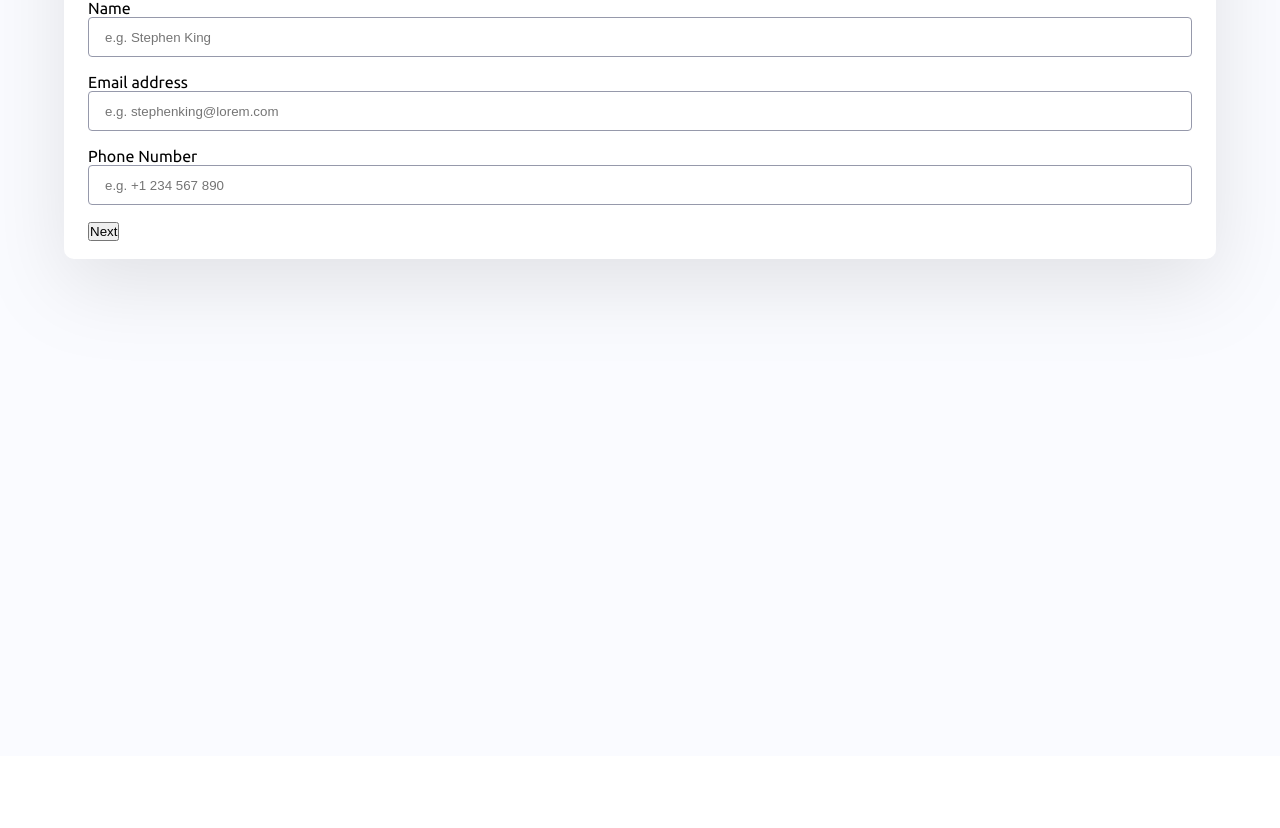
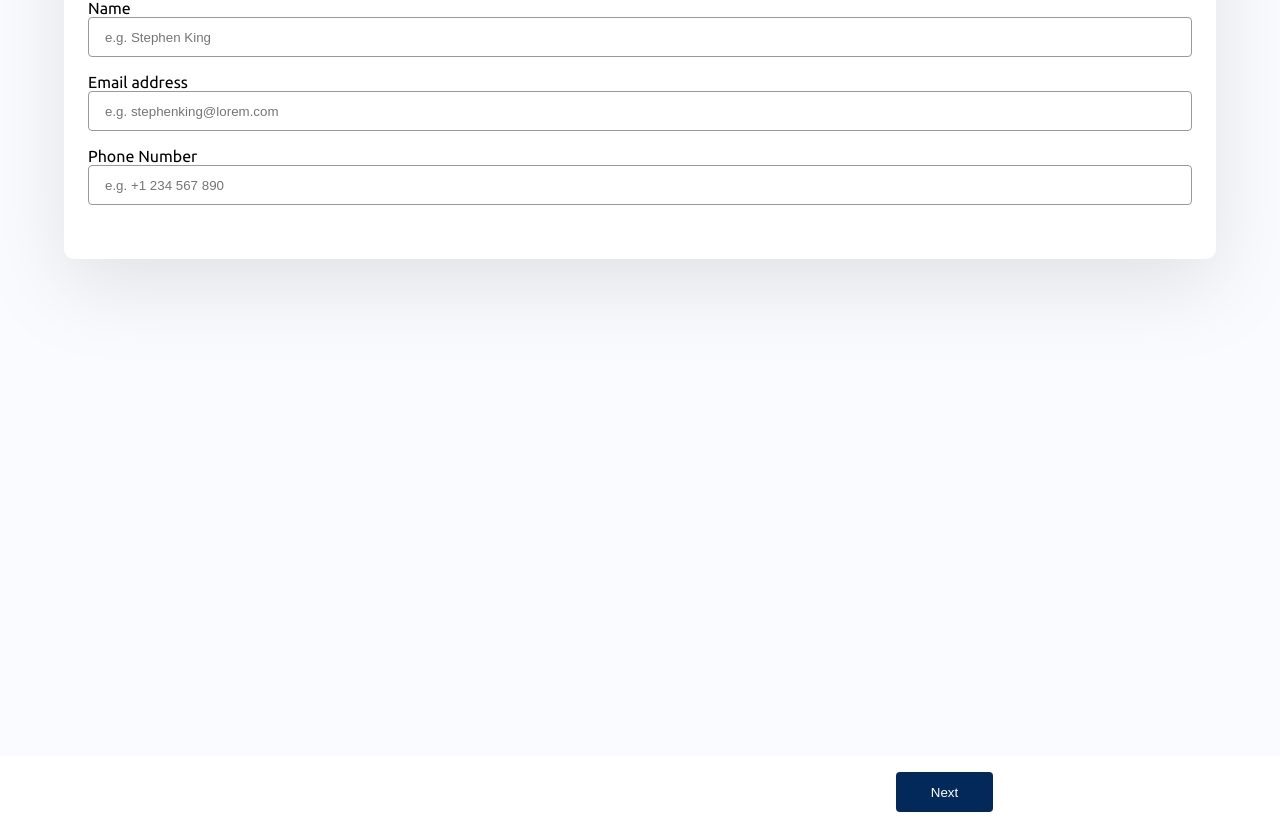
Before and after one commit to nyrellcl/multi-form-challenge, a React (Create React App) app: page / in a window 1280 px wide. Shown: the part 216-1044 px from the top of the page. Before the commit the page ends 972 px from the top, so only its background shows below. Built offline with nearby package versions, Linux system fonts and the light colour scheme.

Commit message:
btn container

```diff
--- a/src/App.js
+++ b/src/App.js
@@ -1,23 +1,26 @@
 import "./index-sass/index.css";
-import React, {useState} from "react";
+import React, { useState } from "react";
 import Personal from "./components/Personal";
 
 
 function App() {
-  const [pagination] = useState([1,2,3,4]);
+  const [pagination] = useState([1, 2, 3, 4]);
 
   return (
     <main className="App">
       <header className="header-container">
-          <aside className="pagination-bar">
-            {pagination.map((paginations,idx)=>(
-              <span key={idx}>{paginations}</span>
+        <aside className="pagination-bar">
+          {pagination.map((paginations, idx) => (
+            <span key={idx}>{paginations}</span>
 
-            ))}
-            </aside>
+          ))}
+        </aside>
       </header>
 
-        <Personal/>
+      <Personal />
+      <div className="submit-container">
+        <button type="button" className='submit-container__btn'>Next</button>
+      </div>
 
     </main>
   );
--- a/src/components/Personal.js
+++ b/src/components/Personal.js
@@ -18,11 +18,7 @@ function Personal() {
 
                     <label htmlFor='phone'>Phone Number</label>
                     <input required name="phone" id="phone" placeholder='e.g. +1 234 567 890' />
-                    <div className="submit-container">
-                        <button type="button">Next</button>
-                    </div>
                 </form>
-
             </article>
         </section>
     )
--- a/src/index-sass/index.css
+++ b/src/index-sass/index.css
@@ -14,6 +14,22 @@ body {
 
 .App {
   height: 100vh;
+}
+
+.submit-container {
+  width: 100%;
+  background: hsl(0deg, 0%, 100%);
+  height: 4.5rem;
+  padding: 1rem 1rem 1rem 70%;
+}
+.submit-container__btn {
+  width: 6.0625rem;
+  height: 2.5rem;
+  font-weight: 500;
+  color: hsl(0deg, 0%, 100%);
+  border-radius: 0.25rem;
+  background: hsl(213deg, 96%, 18%);
+  border: none;
 }
 
 .header-container {
--- a/src/index-sass/index.scss
+++ b/src/index-sass/index.scss
@@ -20,6 +20,21 @@ body{
     height: 100vh;
 }
 
+.submit-container{
+    width: 100%;
+    background: $white;
+    height: rem(72);
+    padding: rem(16) rem(16) rem(16) 70%;
+    &__btn{
+        width: rem(97);
+        height: rem(40);
+        font-weight: 500;
+        color: $white;
+        border-radius: rem(4);
+        background: $marine-blue;
+        border: none;
+    }
+}
 .header-container{
     width: 100%;
     background-image: url('../../public/assets/images/bg-sidebar-mobile.svg');
```
Also changed, not shown: 1 other file (tests, documents, lock files or other folders).
